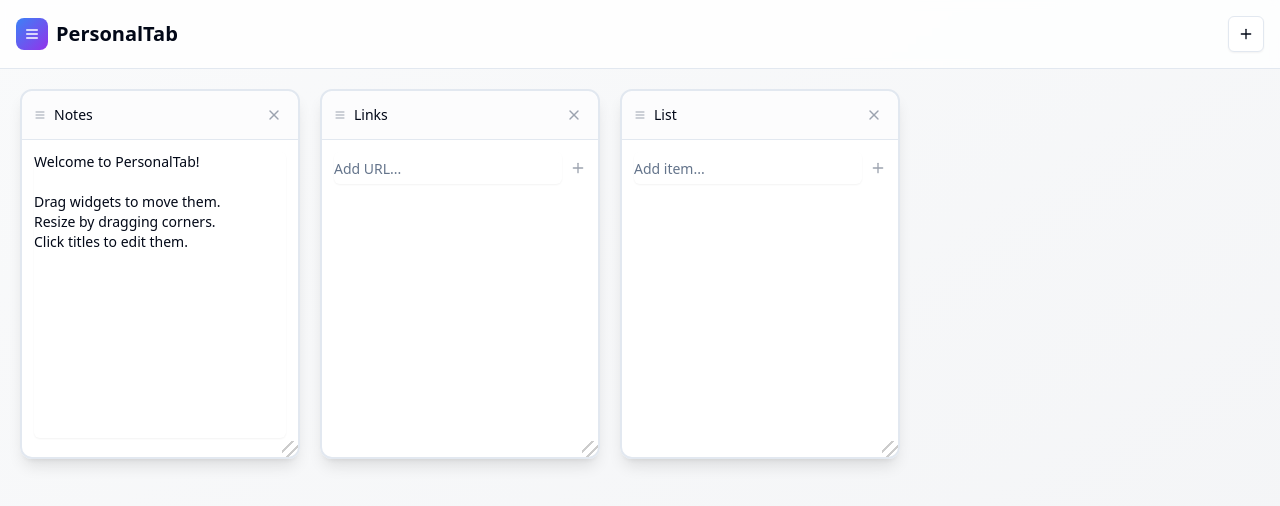
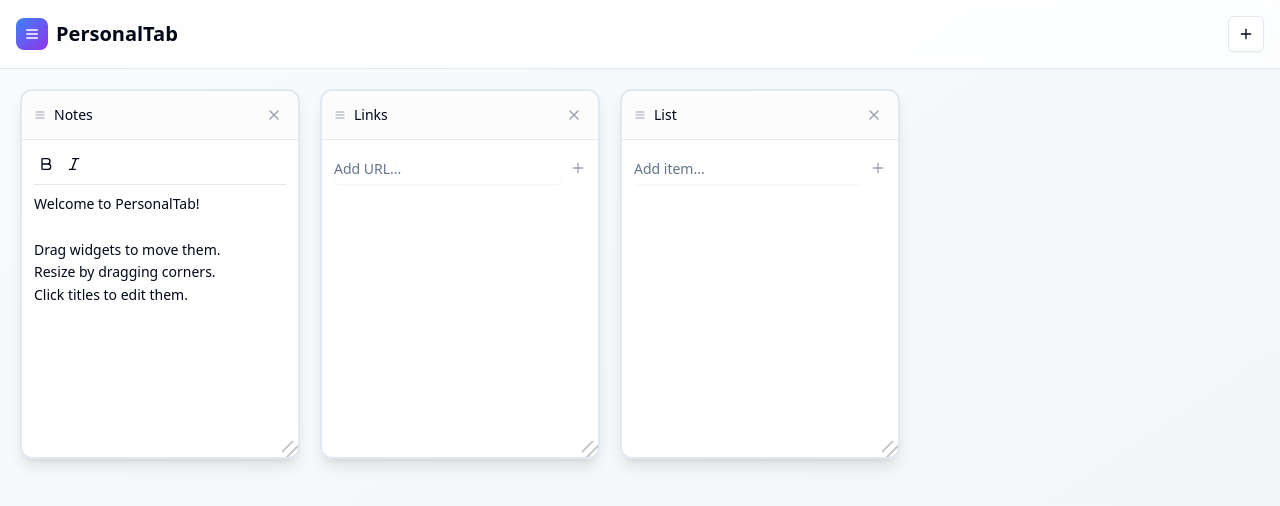
Before and after one commit to MrRobinGood/personaltab-v0-4, a React (Vite) app: page / in a window 1280 px wide. Shown: the top 506 px of the page. Built offline with nearby package versions, Linux system fonts and the light colour scheme.

Commit message:
Restore Bold and Italic Formatting to Notes Widget

```diff
--- a/src/App.tsx
+++ b/src/App.tsx
@@ -1,6 +1,6 @@
 import type React from "react";
-import { useState, useEffect } from "react";
-import { Plus, Menu, X, ExternalLink, Check, Calendar } from "lucide-react";
+import { useState, useEffect, useRef } from "react";
+import { Plus, Menu, X, ExternalLink, Check, Calendar, Bold, Italic } from "lucide-react";
 
 import { Card, CardContent, CardHeader, CardTitle } from "@/components/ui/card";
 import { Button } from "@/components/ui/button";
@@ -698,24 +698,77 @@ function WidgetCard({
 
 function NotesWidget({ widget, onUpdate }: { widget: Widget; onUpdate: (id: string, updates: Partial<Widget>) => void }) {
   const [content, setContent] = useState(widget.content.text || '');
+  const editorRef = useRef<HTMLDivElement>(null);
 
   useEffect(() => {
     setContent(widget.content.text || '');
   }, [widget.content.text]);
 
-  const handleChange = (e: React.ChangeEvent<HTMLTextAreaElement>) => {
-    const newContent = e.target.value;
-    setContent(newContent);
-    onUpdate(widget.id, { content: { text: newContent } });
+  const handleContentChange = () => {
+    if (editorRef.current) {
+      const newContent = editorRef.current.innerHTML;
+      setContent(newContent);
+      onUpdate(widget.id, { content: { text: newContent } });
+    }
+  };
+
+  const formatText = (command: string) => {
+    document.execCommand(command, false);
+    handleContentChange();
+  };
+
+  const handleKeyDown = (e: React.KeyboardEvent) => {
+    // Handle Ctrl+B for bold and Ctrl+I for italic
+    if (e.ctrlKey || e.metaKey) {
+      if (e.key === 'b') {
+        e.preventDefault();
+        formatText('bold');
+      } else if (e.key === 'i') {
+        e.preventDefault();
+        formatText('italic');
+      }
+    }
   };
 
   return (
-    <div className="h-full">
-      <Textarea
-        value={content}
-        onChange={handleChange}
+    <div className="h-full flex flex-col">
+      {/* Formatting toolbar */}
+      <div className="flex items-center gap-1 mb-2 pb-2 border-b border-gray-200">
+        <Button
+          variant="ghost"
+          size="sm"
+          className="h-6 w-6 p-0 hover:bg-gray-200"
+          onClick={() => formatText('bold')}
+          title="Bold (Ctrl+B)"
+        >
+          <Bold className="w-3 h-3" />
+        </Button>
+        <Button
+          variant="ghost"
+          size="sm"
+          className="h-6 w-6 p-0 hover:bg-gray-200"
+          onClick={() => formatText('italic')}
+          title="Italic (Ctrl+I)"
+        >
+          <Italic className="w-3 h-3" />
+        </Button>
+      </div>
+
+      {/* Rich text editor */}
+      <div
+        ref={editorRef}
+        contentEditable
+        className="flex-1 outline-none text-sm leading-relaxed overflow-y-auto"
+        style={{
+          minHeight: '100px',
+          wordWrap: 'break-word',
+          whiteSpace: 'pre-wrap'
+        }}
+        onInput={handleContentChange}
+        onKeyDown={handleKeyDown}
+        dangerouslySetInnerHTML={{ __html: content }}
+        suppressContentEditableWarning={true}
         placeholder="Start typing your notes..."
-        className="h-full resize-none border-0 bg-transparent focus:ring-0 focus-visible:ring-0 focus-visible:ring-offset-0 p-0"
       />
     </div>
   );
```
